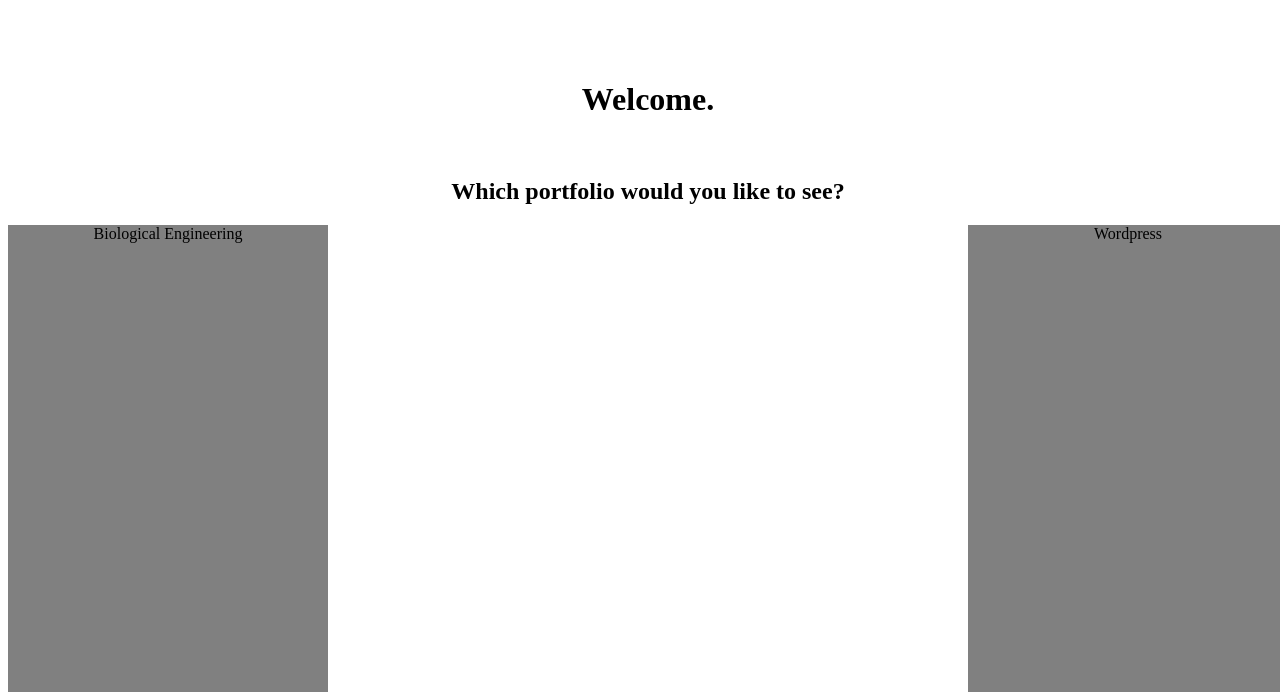
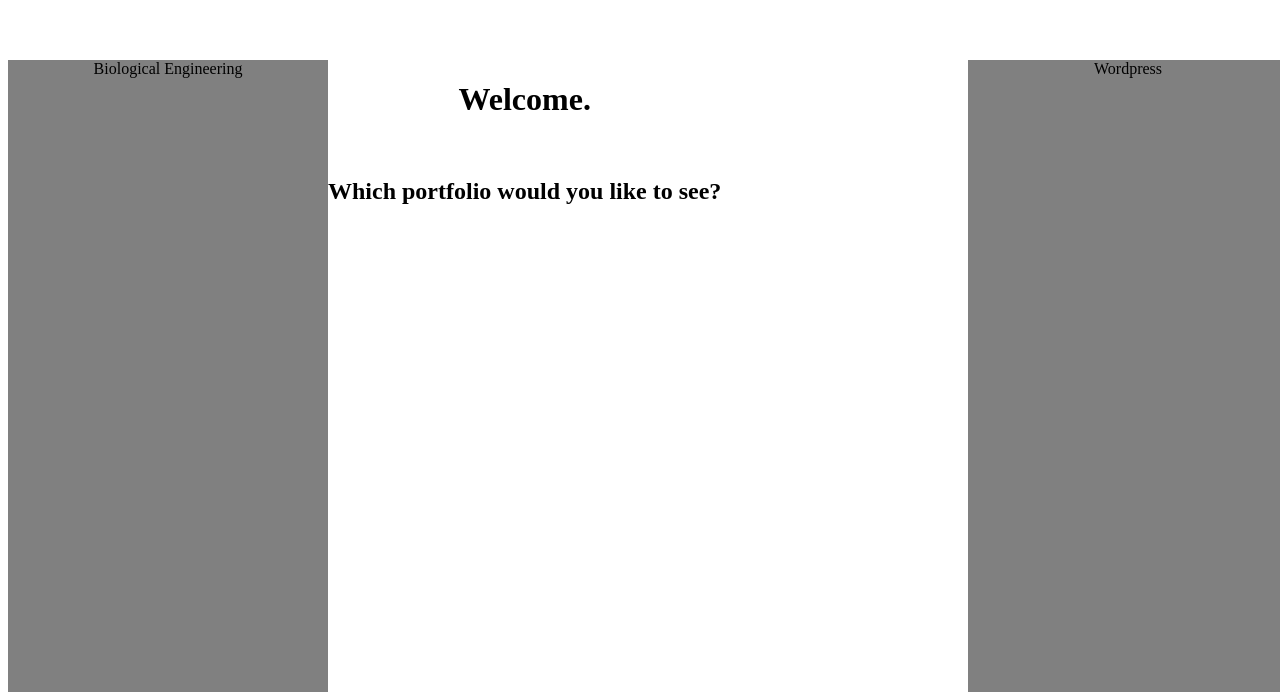
Before and after one commit to canyonbryson/portfolio, a plain HTML site: page test.html in a window 1280 px wide. Shown: the part 108-800 px from the top of the page. Drawn offline with Linux system fonts and the light colour scheme.

Commit message:
Update test.html

```diff
--- a/test.html
+++ b/test.html
@@ -33,14 +33,14 @@
   </head>
   <body>
     <header style="height:20%;"></header>
-    <center>
+    <section class="left">
+      <a href="https://canyonbryson.github.io/">Biological Engineering</a>
+    </section>
+    <center style="float:left;">
       <h1>Welcome.</h1>
       <br>
       <h2>Which portfolio would you like to see?</h2>
     </center>
-    <section class="left">
-      <a href="https://canyonbryson.github.io/">Biological Engineering</a>
-    </section>
     <section class="right">
       <a href="https://canyonbryson.github.io/WordPress">Wordpress</a>
     </section>
```
